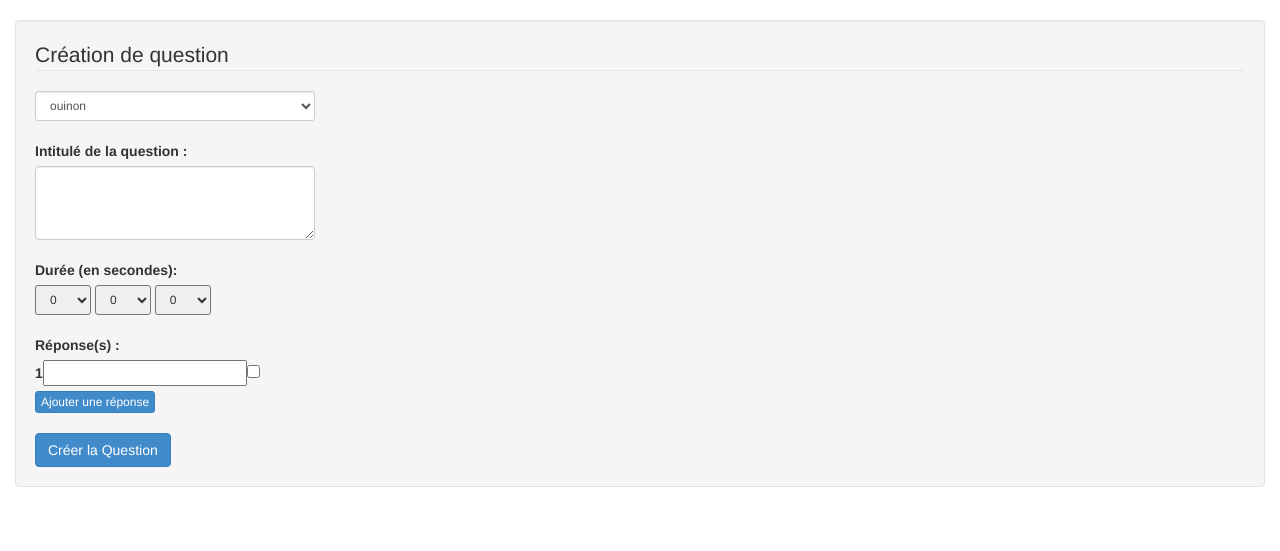
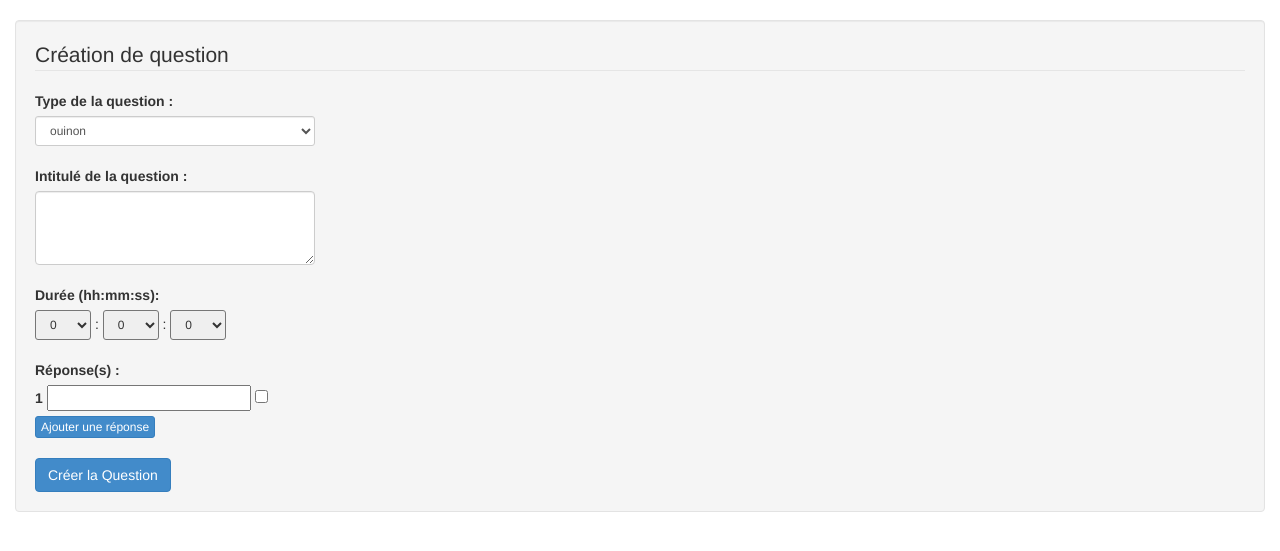
Before and after one commit to selas/atpa, a Django app: page /appli/new_question/ in a window 1280 px wide. Shown: the part 70-621 px from the top of the page. Run offline with Django 3.2, Linux system fonts and the light colour scheme; parts of the project's set-up code (start-up, migrations or seed data) failed here and were passed over; some libraries are stand-ins or nearby versions.

Commit message:
Modification de la page de saisie d'une question

```diff
--- a/atpa/templates/appli/formQuestion.html
+++ b/atpa/templates/appli/formQuestion.html
@@ -15,12 +15,7 @@
 		<script type="text/javascript" src='{% static "appli/js/canvasjs.min.js" %}'></script>
 		<script type="text/javascript" src='{% static "appli/js/styleSup.js" %}'></script>
 		<script type="text/javascript">
-			$(document).ready(function(){
-				$(function() {
-					$('#datetimepicker3').datetimepicker({
-						pickDate: false
-					});
-				});
+			$(function() {
 
 				$("input[name='champReponses_lib']").val("");
 				$("input[name='champReponses_bool']").val("");
@@ -30,16 +25,54 @@
 				var insertion;
 				var heure, minute, seconde;
 
-				$(":input[name='add']").click(function(e) {
+				$("select[name='typeQuestion']").on('change', function() {
+					var typeQuestion = $("select[name='typeQuestion'] option:selected").html();
+					if(typeQuestion == "ouinon") {
+						MAX_FIELDS = 2;
+						$("input[name='add']").show();
+						$('input[type="checkbox"]').show();
+						$('input[type="checkbox"]').removeAttr("disabled");
+						$('input[type="checkbox"]').css({"opacity":1});
+					}else if(typeQuestion == "saisie"){
+						MAX_FIELDS = 1;
+						$("input[name='add']").hide();
+						$("input[type='checkbox']").attr("checked", "checked");
+						$('input[type="checkbox"]').attr("disabled", "disabled");
+						$('input[type="checkbox"]').css({"opacity":0.3});
+					}else if(typeQuestion == "choixMultiple"){
+						MAX_FIELDS = 9;
+						$("input[name='add']").show();
+						$('input[type="checkbox"]').show();
+						$('input[type="checkbox"]').removeAttr("disabled");
+						$('input[type="checkbox"]').css({"opacity":1});
+					}
+					$("div#reponses > div > label.fields").each(function(index){
+						if(index+1 > MAX_FIELDS){
+							$(this).remove();
+						}
+					});
+				});
+
+				$("input[name='add']").on('click', function(e) {
 					e.preventDefault();
+					var typeQuestion = $("select[name='typeQuestion'] option:selected").html();
+					if(typeQuestion == "ouinon") {
+						MAX_FIELDS = 2;
+					}else if(typeQuestion == "saisie"){
+						MAX_FIELDS = 1;
+					}else if(typeQuestion == "choixMultiple"){
+						MAX_FIELDS = 9;
+					}
+					var fields = $("div#reponses > div > label.fields").length;
 					if (fields < MAX_FIELDS) {
-						insertion = "<input type=\"text\" name=\"reponse\" class=\"reponse\"><input type=\"checkbox\" name=\"choix\" value=\"false\">";
-						$('label:last').after( '<label>'+(++fields)+'</label>' );
+						insertion = "<input type=\"text\" name=\"reponse\" class=\"reponse\"> <input type=\"checkbox\" name=\"choix\" value=\"false\">";
+						$('label:last').after( '<label class="fields"> ' + (fields+1) + ' </label>' );
 						$('label:last').append(insertion);
 					}
+
 				});
 
-				$(":button[name='submit']").click(function() {
+				$("button[name='submit']").click(function() {
 
 					heure = $("select[name='listeHeure']").val() <= 9 ? "0"+$("select[name='listeHeure']").val() : $("select[name='listeHeure']").val();
 					minute = $("select[name='listeMinute']").val() <= 9 ? "0"+$("select[name='listeMinute']").val() : $("select[name='listeMinute']").val();
@@ -65,6 +98,13 @@
 							$("input[name='champReponses_bool']").val($("input[name='champReponses_bool']").val() +"|"+ $(this).prop('checked'));
 						}
 					});
+
+					if( $.trim($('textarea[name="intituleQuestion"]').val()) == ""){
+						alert("Veuillez saisir l'intitulé de la question");
+						return false;
+					}
+
+
 				});
 			});
 		</script>
@@ -77,10 +117,12 @@
 
 			<form class="well" method="POST">{% csrf_token %}
 				<fieldset>
+					<legend class="legend">Création de question</legend>
+
 <!-- TYPE QUESTION -->
-					<legend class="legend">Création de question</legend>
 					<div class="row">
 						<div class="col-sm-4 col-md-3 col-lg-3" >
+							<label for="id_typeQuestion" title="Saisissez un type de question">Type de la question :</label><br/>
 							{{ form.typeQuestion }}
 						</div>
 					</div>
@@ -96,21 +138,25 @@
 <!-- TEMPS QUESTION -->
 					<div class="row"><br/>
 						<div class="col-sm-4 col-md-3 col-lg-3">
-							<label for="id_temps" title="Saisissez une durée pour la question">Durée (en secondes):</label><br/>
+							<label for="id_temps" title="Saisissez une durée pour la question">Durée (hh:mm:ss):</label><br/>
 							{{ form.temps }}
 							{{ form.listeHeure }}
-							{{ form.listeMinute }}
-							{{ form.listeSeconde }}
+							: {{ form.listeMinute }}
+							: {{ form.listeSeconde }}
 						</div>
 					</div>
 
 <!-- REPONSES QUESTION -->
 					<div id="reponses" class="row">
 						<div class="col-xs-7 col-sm-4 col-md-4 col-lg-3"><br/>
-							<label for="reponses">Réponse(s) :</label><br>
-							<label>1<input type="text" name="reponse" class="reponse"><input class="large" type="checkbox" name="choix"></label>
-
-							<br><input name="add" type="button" value="Ajouter une réponse" class="btn btn-primary btn-xs"/>
+							<label for="reponses">Réponse(s) : </label>
+							<br />
+							<label class="fields">1
+								<input type="text" name="reponse" class="reponse"/>
+								<input type="checkbox" name="choix"/>
+							</label>
+							<br />
+							<input name="add" type="button" value="Ajouter une réponse" class="btn btn-primary btn-xs"/>
 						</div>
 					</div>
 
```
Also changed, not shown: atpa/atpa.db.
